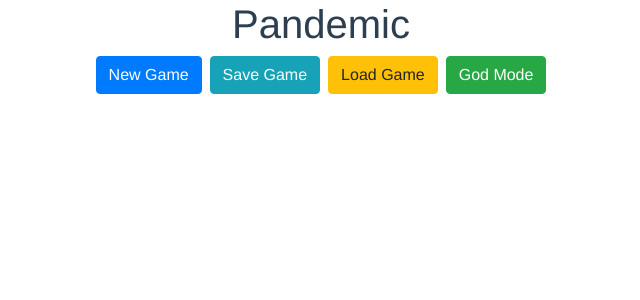
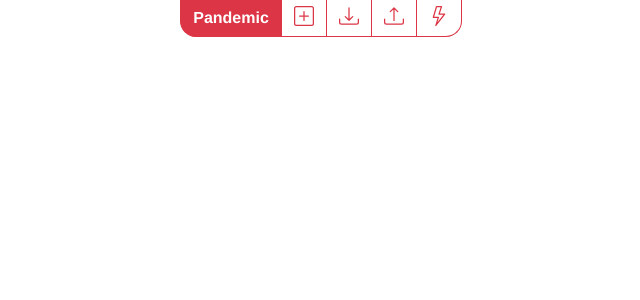
Before and after one commit to MikesAtMIT/pandemic, a Vue app: page / in a window 1280 px wide. Shown: the top 300 px of the page, without its empty margins (319-959 px from the left). Built offline with nearby package versions, Linux system fonts and the light colour scheme.

Commit message:
add some styles and icons

```diff
--- a/src/App.vue
+++ b/src/App.vue
@@ -1,6 +1,5 @@
 <template>
   <div id="app">
-    <h1>Pandemic</h1>
     <router-view></router-view>
   </div>
 </template>
--- a/src/main.js
+++ b/src/main.js
@@ -1,5 +1,5 @@
 import Vue from 'vue'
-import { BootstrapVue } from 'bootstrap-vue'
+import { BootstrapVue, BootstrapVueIcons } from 'bootstrap-vue'
 import App from './App.vue'
 import router from './router'
 import store from './store'
@@ -9,6 +9,7 @@ import 'bootstrap-vue/dist/bootstrap-vue.css'
 Vue.config.productionTip = false
 
 Vue.use(BootstrapVue)
+Vue.use(BootstrapVueIcons)
 
 new Vue({
   router,
--- a/src/views/Board.vue
+++ b/src/views/Board.vue
@@ -1,24 +1,32 @@
 <template>
   <div class="container-fluid">
-    <div class="mb-3">
+    <b-button-group class="mb-3 game-menu">
       <b-button
-        variant="primary"
-        class="mx-1"
-        @click="onNewGame"
+        variant="danger"
       >
-        New Game
+        <span class="font-weight-bold">Pandemic</span>
       </b-button>
       <b-button
-        variant="info"
-        class="mx-1"
+        variant="outline-danger"
+        @click="onNewGame"
+        v-b-tooltip.hover
+        title="New Game"
+      >
+        <b-icon-plus-square></b-icon-plus-square>
+      </b-button>
+      <b-button
+        variant="outline-danger"
         v-b-modal.modal-save-game
+        v-b-tooltip.hover
+        title="Export Game"
       >
-        Save Game
+        <b-icon-download></b-icon-download>
       </b-button>
       <b-modal
         id="modal-save-game"
-        title="Save Game"
+        title="Export Game"
         size="xl"
+        hide-footer
       >
         <div class="d-flex align-items-center mb-2">
           Download a save game file
@@ -27,6 +35,7 @@
             size="sm"
             class="ml-2"
           >
+            <b-icon-download></b-icon-download>
             Download
           </b-button>
         </div>
@@ -37,6 +46,7 @@
             size="sm"
             class="ml-2"
           >
+            <b-icon-files></b-icon-files>
             Copy
           </b-button>
         </div>
@@ -46,16 +56,18 @@
       </b-modal>
 
       <b-button
-        variant="warning"
-        class="mx-1"
+        variant="outline-danger"
         v-b-modal.modal-load-game
+        v-b-tooltip.hover
+        title="Import Game"
       >
-        Load Game
+        <b-icon-upload></b-icon-upload>
       </b-button>
       <b-modal
         id="modal-load-game"
-        title="Load Game"
+        title="Import Game"
         size="xl"
+        ok-title="Import"
         @ok="loadGame"
       >
         <b-form-file
@@ -73,11 +85,12 @@
       </b-modal>
 
       <b-button
-        variant="success"
-        class="mx-1"
+        variant="outline-danger"
         @click="toggleGodMode"
+        v-b-tooltip.hover
+        title="God Mode"
       >
-        God Mode
+        <b-icon-lightning></b-icon-lightning>
       </b-button>
       <b-modal
         id="modal-new-game"
@@ -134,7 +147,7 @@
           </div>
         </div>
       </b-modal>
-    </div>
+    </b-button-group>
 
     <div class="board">
       <stack
@@ -359,6 +372,17 @@ export default {
 </script>
 
 <style scoped>
+.game-menu .btn {
+  border-top-left-radius: 0;
+  border-top-right-radius: 0;
+  border-top: 0;
+}
+.game-menu .btn:first-child {
+  border-bottom-left-radius: 1rem;
+}
+.game-menu .btn:last-child {
+  border-bottom-right-radius: 1rem;
+}
 .board {
   display: flex;
   justify-content: center;
```
